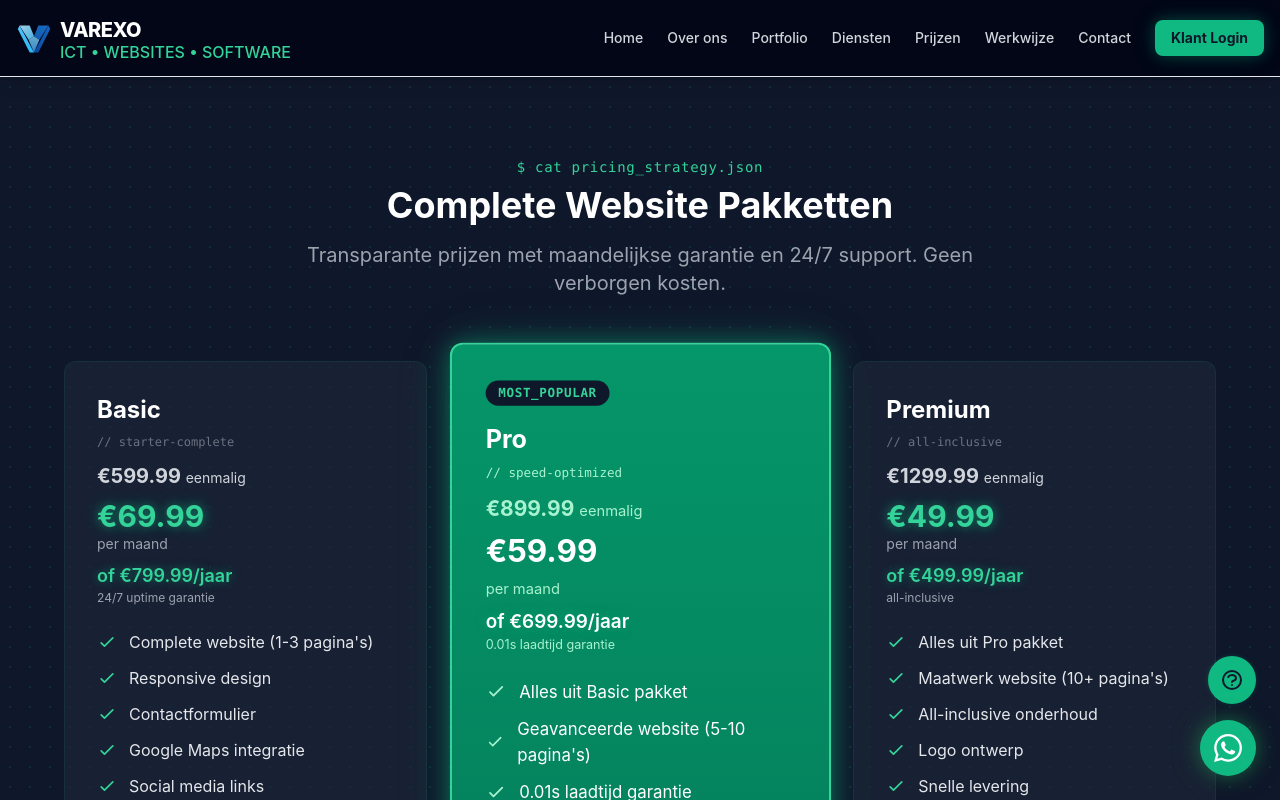
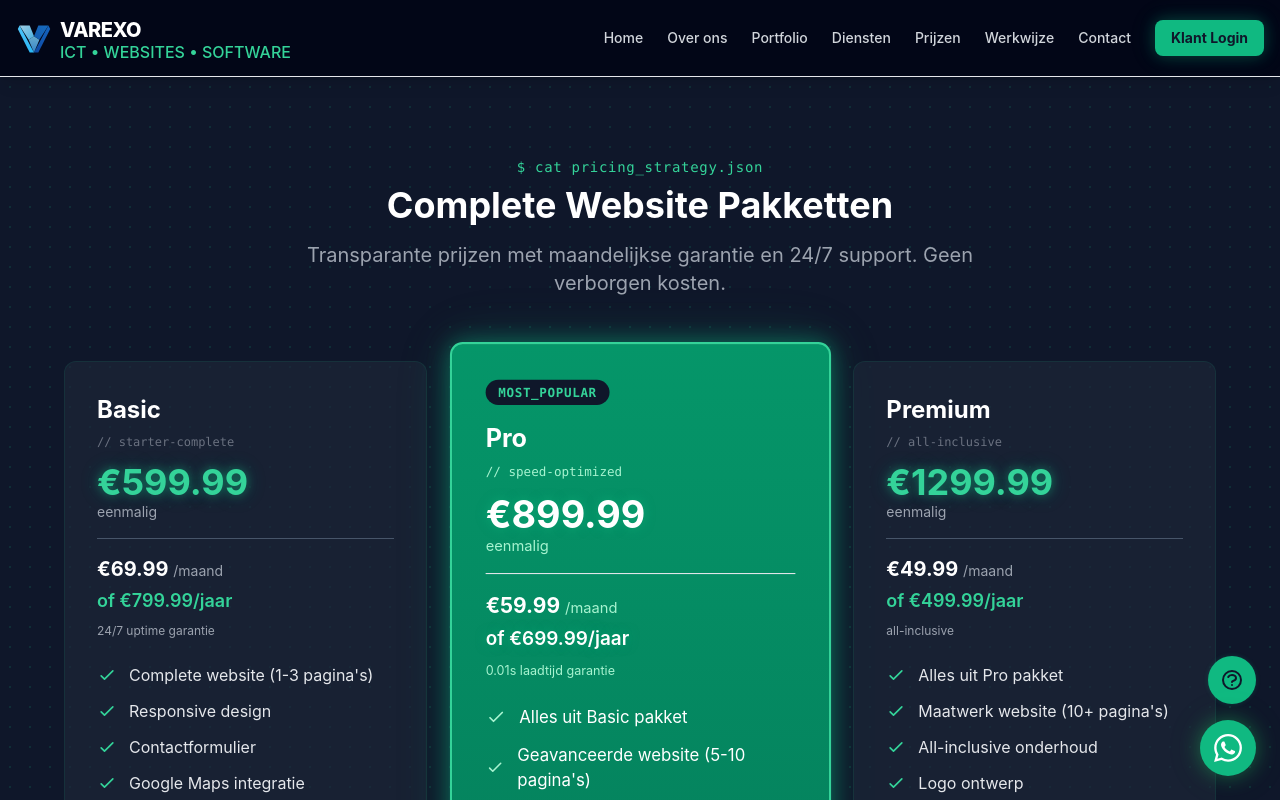
Before and after one commit to Varexo-cyber/varexo, a React (Create React App) app: page /prijzen in a window 1280 px wide. Shown: the top 800 px of the page. Built offline with nearby package versions, Linux system fonts and the light colour scheme.

Commit message:
Update Prijzen.tsx

```diff
--- a/src/pages/Prijzen.tsx
+++ b/src/pages/Prijzen.tsx
@@ -28,11 +28,13 @@ const Prijzen: React.FC = () => {
             <h3 className="text-2xl font-bold mb-2 text-white">Basic</h3>
             <p className="text-xs font-mono text-gray-500 mb-3">{'// starter-complete'}</p>
             <div className="mb-6">
-              <div className="text-xl font-bold text-gray-300">€599.99 <span className="text-sm font-normal">eenmalig</span></div>
-              <div className="text-3xl font-bold text-primary-400 text-glow mt-2">€69.99</div>
-              <div className="text-sm text-gray-400">per maand</div>
-              <div className="text-lg font-semibold text-primary-400 mt-2" style={{textShadow: '0 0 10px rgba(16,185,129,0.5)'}}>of €799.99/jaar</div>
-              <div className="text-xs text-gray-400">24/7 uptime garantie</div>
+              <div className="text-4xl font-bold text-primary-400 text-glow">€599.99</div>
+              <div className="text-sm text-gray-400">eenmalig</div>
+              <div className="mt-4 pt-4 border-t border-dark-600">
+                <div className="text-xl font-bold text-white">€69.99 <span className="text-sm font-normal text-gray-400">/maand</span></div>
+                <div className="text-lg font-semibold text-primary-400 mt-1">of €799.99/jaar</div>
+              </div>
+              <div className="text-xs text-gray-400 mt-2">24/7 uptime garantie</div>
             </div>
             <ul className="space-y-3 mb-8 text-gray-200">
               <li className="flex items-center">
@@ -101,11 +103,13 @@ const Prijzen: React.FC = () => {
             <h3 className="text-2xl font-bold mb-2">Pro</h3>
             <p className="text-xs font-mono text-primary-200 mb-3">{'// speed-optimized'}</p>
             <div className="mb-6">
-              <div className="text-xl font-bold text-primary-200">€899.99 <span className="text-sm font-normal">eenmalig</span></div>
-              <div className="text-3xl font-bold mb-2 mt-2">€59.99</div>
-              <div className="text-sm text-primary-200">per maand</div>
-              <div className="text-lg font-semibold text-white mt-2" style={{textShadow: '0 0 10px rgba(16,185,129,0.5)'}}>of €699.99/jaar</div>
-              <div className="text-xs text-primary-200">0.01s laadtijd garantie</div>
+              <div className="text-4xl font-bold text-white" style={{textShadow: '0 0 10px rgba(16,185,129,0.5)'}}>€899.99</div>
+              <div className="text-sm text-primary-200">eenmalig</div>
+              <div className="mt-4 pt-4 border-t border-primary-500/30">
+                <div className="text-xl font-bold text-white">€59.99 <span className="text-sm font-normal text-primary-200">/maand</span></div>
+                <div className="text-lg font-semibold text-white mt-1" style={{textShadow: '0 0 10px rgba(16,185,129,0.5)'}}>of €699.99/jaar</div>
+              </div>
+              <div className="text-xs text-primary-200 mt-2">0.01s laadtijd garantie</div>
             </div>
             <ul className="space-y-3 mb-8">
               <li className="flex items-center">
@@ -170,11 +174,13 @@ const Prijzen: React.FC = () => {
             <h3 className="text-2xl font-bold mb-2 text-white">Premium</h3>
             <p className="text-xs font-mono text-gray-500 mb-3">{'// all-inclusive'}</p>
             <div className="mb-6">
-              <div className="text-xl font-bold text-gray-300">€1299.99 <span className="text-sm font-normal">eenmalig</span></div>
-              <div className="text-3xl font-bold text-primary-400 text-glow mt-2">€49.99</div>
-              <div className="text-sm text-gray-400">per maand</div>
-              <div className="text-lg font-semibold text-primary-400 mt-2" style={{textShadow: '0 0 10px rgba(16,185,129,0.5)'}}>of €499.99/jaar</div>
-              <div className="text-xs text-gray-400">all-inclusive</div>
+              <div className="text-4xl font-bold text-primary-400 text-glow">€1299.99</div>
+              <div className="text-sm text-gray-400">eenmalig</div>
+              <div className="mt-4 pt-4 border-t border-dark-600">
+                <div className="text-xl font-bold text-white">€49.99 <span className="text-sm font-normal text-gray-400">/maand</span></div>
+                <div className="text-lg font-semibold text-primary-400 mt-1">of €499.99/jaar</div>
+              </div>
+              <div className="text-xs text-gray-400 mt-2">all-inclusive</div>
             </div>
             <ul className="space-y-3 mb-8 text-gray-200">
               <li className="flex items-center">
```
